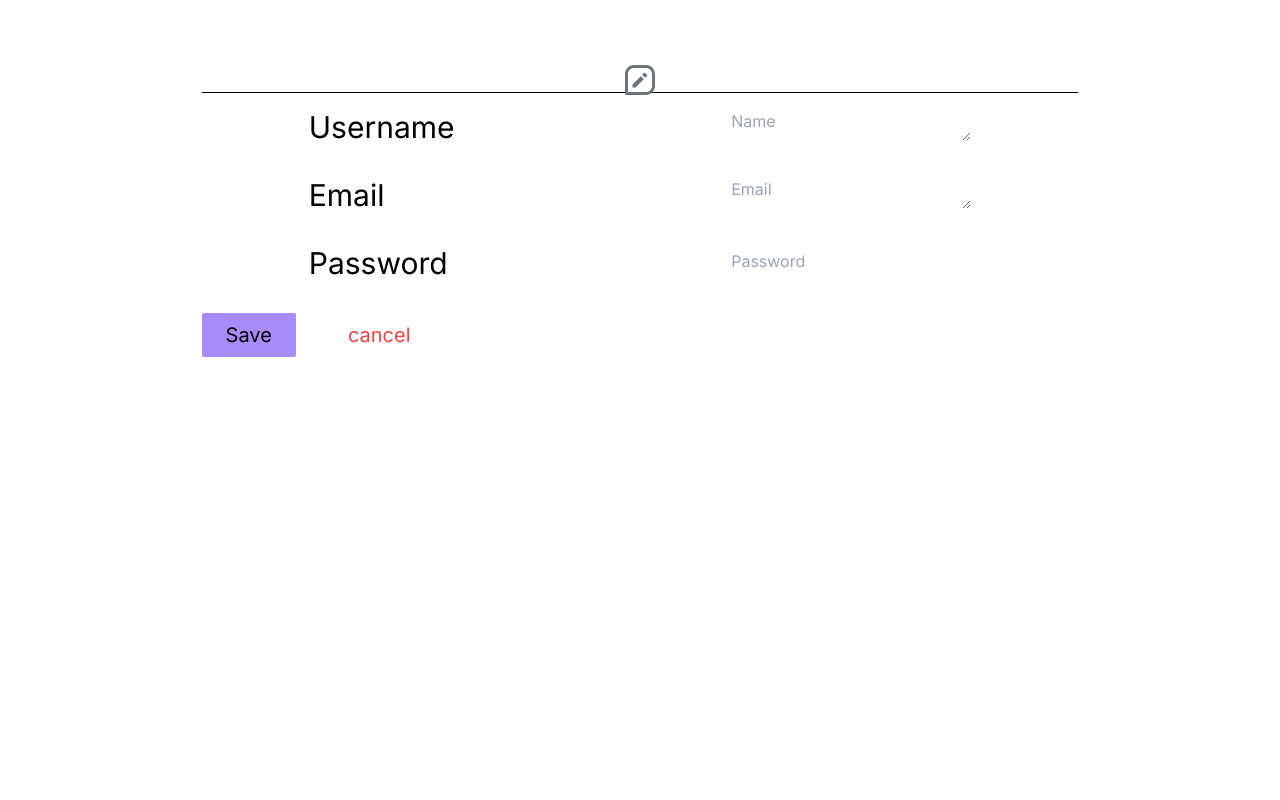
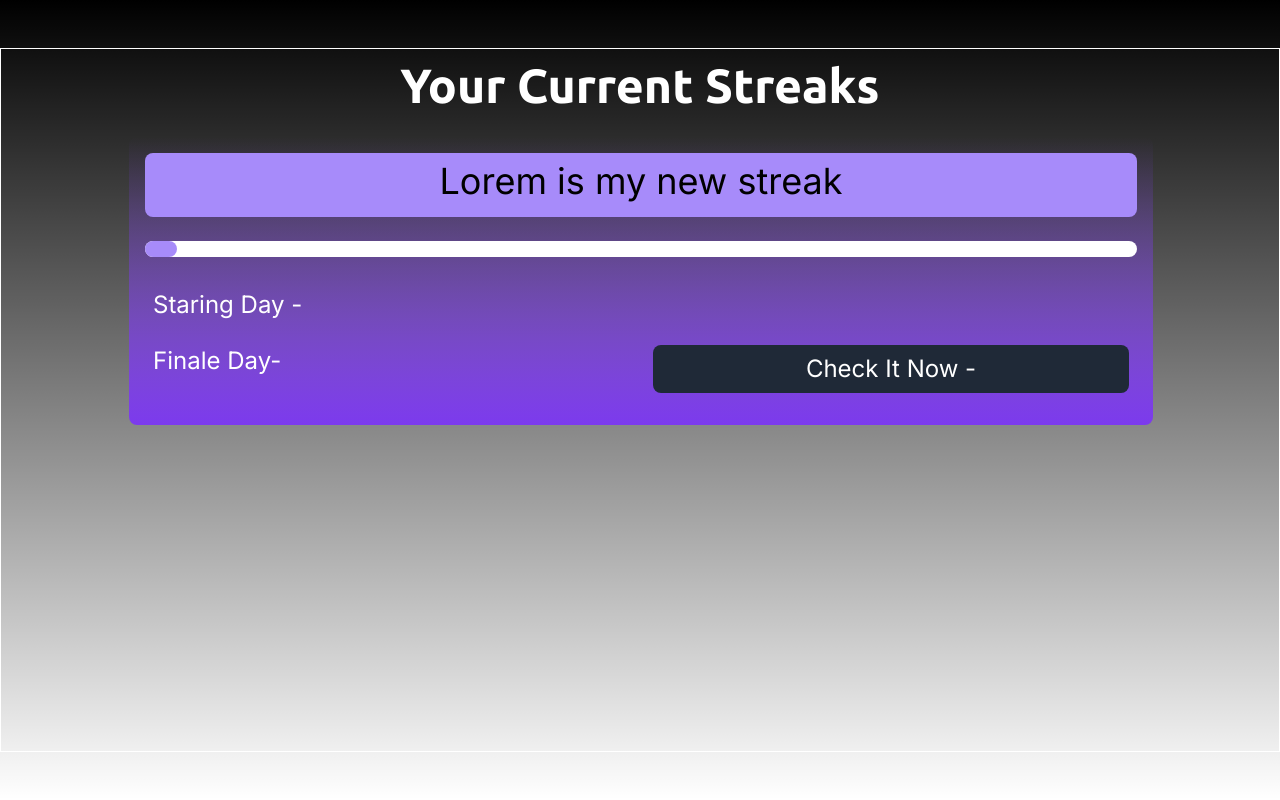
Before and after one commit to radhe098/StreakApp, a Next.js app: page /setdashboard in a window 1280 px wide. Shown: the top 800 px of the page. Built offline with nearby package versions, Linux system fonts and the light colour scheme.

Commit message:
added set page

```diff
--- a/app/dashboard/page.tsx
+++ b/app/dashboard/page.tsx
@@ -1,5 +1,5 @@
 
-// import Ppic from "@/components/features/ppic/profilepic";
+import Ppic from "@/components/features/ppic/profilepic";
 import { FaInstagram, FaFacebook, FaYoutube, FaWhatsapp } from "react-icons/fa";
 import coimg from "@/public/coverimage.jpg";
 
@@ -16,7 +16,7 @@ export default function page(){
 style={{
     backgroundImage: `url(${coimg.src})`, backgroundSize: ' cover', backgroundPosition: 'right', backgroundRepeat: 'no-repeat'
   }}    >
-      {/* <Ppic  /> */}
+      <Ppic  />
         <div className="  rounded-lg bg-white border-white border flex-col justify-center p-2 w-[18rem]">
             <h1 className="text-black text-4xl text-center mt-2 sm:mt-6 ">Jhon Doe</h1>
             <div className="flex justify-around sm:mt-3 mt-1 bg-white">
--- a/app/page.tsx
+++ b/app/page.tsx
@@ -9,9 +9,9 @@ export default function Home() {
     <>
     <NAvbar/>
     <Landing/>
-    {/* <Scroller/> */}
+    {/* <Scroller/>  */}
 {/* <Scroll/> */}
-
+<Footer/>
 
     </>
   );
--- a/app/setdashboard/page.tsx
+++ b/app/setdashboard/page.tsx
@@ -5,78 +5,49 @@ import React, { useState } from 'react';
 // import ProfilePicture from "@/components/features/ppic/profilepic";
 
 const SetDashboard: React.FC = () => {
-  const [username, setUsername] = useState('');
-  const [email, setEmail] = useState('');
-  const [password, setPassword] = useState('');
-  const [profilePicture, setProfilePicture] = useState<string | null>(null);
+  // const [username, setUsername] = useState('');
+  // const [email, setEmail] = useState('');
+  // const [password, setPassword] = useState('');
+  // const [profilePicture, setProfilePicture] = useState<string | null>(null);
 
-  const handleProfilePictureChange = (newImage: string) => {
-    setProfilePicture(newImage);
-  };
+  // const handleProfilePictureChange = (newImage: string) => {
+  //   setProfilePicture(newImage);
+  // };
 
-  const handleSubmit = (event: React.FormEvent) => {
-    event.preventDefault();
-    // Handle form submission logic here (e.g., send data to an API)
-    console.log({ username, email, password, profilePicture });
-  };
+  // const handleSubmit = (event: React.FormEvent) => {
+  //   event.preventDefault();
+  //   // Handle form submission logic here (e.g., send data to an API)
+  //   console.log({ username, email, password, profilePicture });
+  // };
 return (
     <>
-      <div className="w-full flex flex-col items-center p-8 h-screen">
-        <div className="bg-opacity-150 bg-white rounded-xl items-center p-12 w-[80%] sm:w-[calc(70vw - 40px)]">
-        <div className="relative">
-            <div className="absolute inset-0 flex items-center justify-center">
-              <BiMessageSquareEdit className="text-4xl text-gray-500" />
+        <div  className=" w-fulll h-screen bg-gradient-to-b from-black  text-white justify-center flex"
+        // style={{background:"#433bb8c4"}}
+        >
+            <div className=" border-white border m-12  h-auto  w-screen  sm:min-h-[18rem] md:min-h-[22rem] lg:min-h-[16rem] xl:min-h-[24rem] flex-col  bg-opacity-10 text-white">
+
+
+            <div className=" flex ">
+              <h1 className="font1 text-center w-full"> Your Current Streaks </h1>
+
             </div>
-            {/* <Ppic onChange={handleProfilePictureChange}/> */}
-          </div>
-          <div className="w-full border-black border-b mt-3"></div>
-          <form onSubmit={handleSubmit} className="space-y-8">
-            <div className="flex flex-col sm:flex-row justify-around text-black mt-4">
-              <h1 className="text-3xl w-48">Username</h1>
-              <textarea
-                name="username"
-                value={username}
-                onChange={(e) => setUsername(e.target.value)}
-                placeholder="Name"
-                className="w-full sm:w-64 px-4 h-8 mt-2 sm:mt-0"
-              ></textarea>
+            <div className=" flex justify-center items-center w-screen">
+            <div className="m-auto   p-4  mt-4 mx-4 w-[64rem] h-[18rem] bg-gradient-to-t from-violet-600 rounded-lg py-4 flex-col space-y-6 overflow-hidden">
+            <h1 className="sm:text-4xl text-3xl text-black bg-violet-400 w-auto h-16 rounded-lg text-center -tracking-tightest sm:py-2 overflow-hidden">
+  Lorem is my new streak</h1>
+              <div className=" w-[100%] h-4 rounded-xl bg-white ">
+                <div className=" bg-violet-400 w-[2rem] rounded-xl    h-full "></div>
+              </div>
+              <div className=" grid grid-cols-2 gap-6     p-2  rounded-lg   ">
+                 <h1 className=" text-2xl ">Staring Day - {} </h1>
+                <h1> </h1>
+                                <h1  className=" text-2xl " >Finale Day-  {} </h1>
+
+                <button className=" text-2xl bg-gray-800 rounded-lg w-[8] md:min-w-[12rem] p-2 " >Check It Now - {} </button>              </div>
             </div>
-            <div className="flex flex-col sm:flex-row justify-around text-black mt-4">
-              <h1 className="text-3xl w-48">Email</h1>
-              <textarea
-                name="email"
-                value={email}
-                onChange={(e) => setEmail(e.target.value)}
-                placeholder="Email"
-                className="w-full sm:w-64 px-4 h-8 mt-2 sm:mt-0"
-              ></textarea>
             </div>
-            <div className="flex flex-col sm:flex-row justify-around text-black mt-4">
-              <h1 className="text-3xl w-48">Password</h1>
-              <input
-                type="password"
-                name="password"
-                value={password}
-                onChange={(e) => setPassword(e.target.value)}
-                placeholder="Password"
-                className="w-full sm:w-64 px-4 h-8 mt-2 sm:mt-0"
-              />
             </div>
-            <div className="flex justify-start m-auto gap-8  mt-8">
-              <button type="submit" className="px-6 py-2 text-xl bg-violet-400 hover:bg-violet-800 text-bold text-black rounded-sm">
-                Save
-              </button>
-
-              <button type="submit" className="px-5 py-2 text-xl hover:bg-red-600 hover:text-white  text-red-500">
-                cancel
-              </button>
-            </div>
-          </form>
-        </div>
       </div>
-      <div className=" flex justify-center h-full w-96  ">
-      <div className="m-8 transform -translate-x-1/2 border-l-[50px] border-l-transparent border-r-[50px] border-r-transparent border-b-[100px] bg-green-200"></div>
-    </div>
     </>
   );
 };
```
